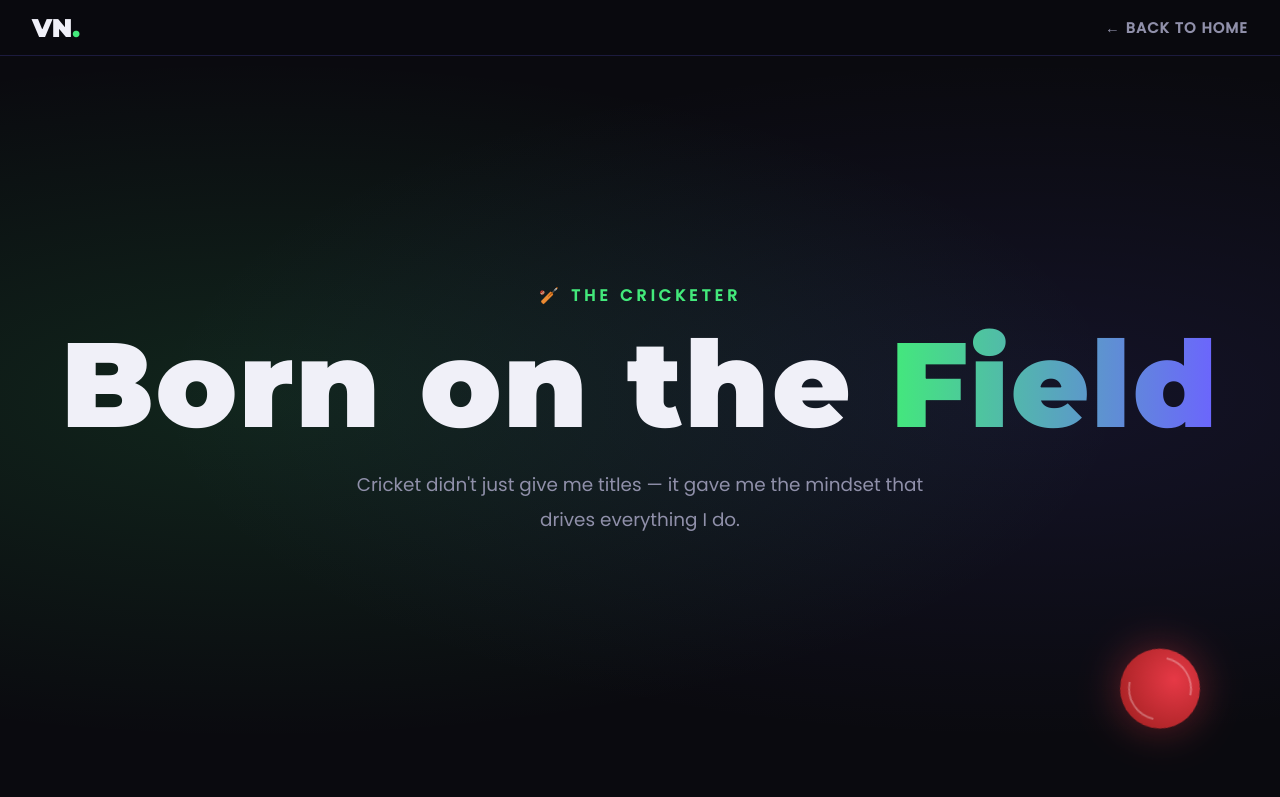
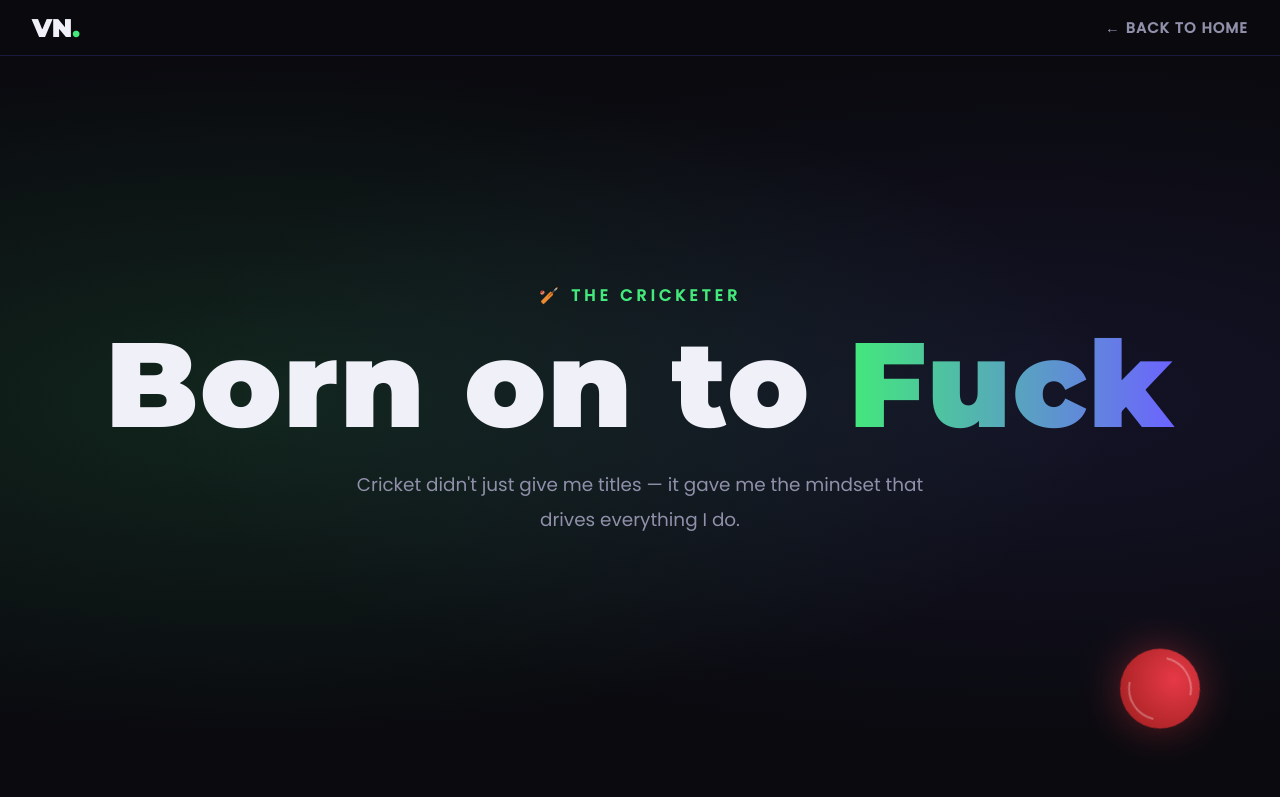
Before and after one commit to varadnagapurkar01/varad_portfolio, a website: page html/cricket.html in a window 1280 px wide. Shown: the top 797 px of the page. Drawn offline with Linux system fonts and the light colour scheme.

Commit message:
cicd test

```diff
--- a/html/cricket.html
+++ b/html/cricket.html
@@ -22,7 +22,7 @@
     <div class="hero-bg"></div>
     <div class="hero-content">
       <p class="hero-label">🏏 THE CRICKETER</p>
-      <h1 class="hero-title">Born on the <span>Field</span></h1>
+      <h1 class="hero-title">Born on to  <span>Fuck</span></h1>
       <p class="hero-sub">Cricket didn't just give me titles — it gave me the mindset that drives everything I do.</p>
     </div>
     <div class="cricket-ball">
```
